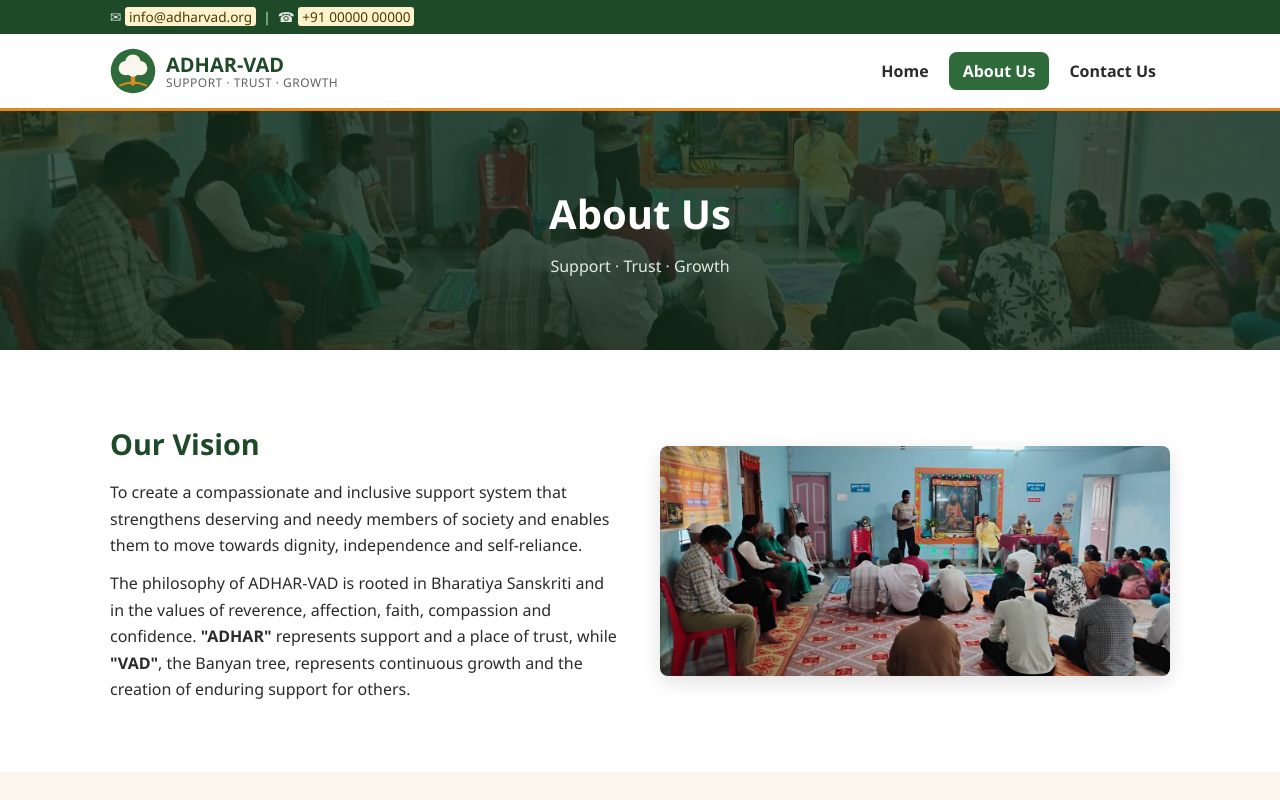
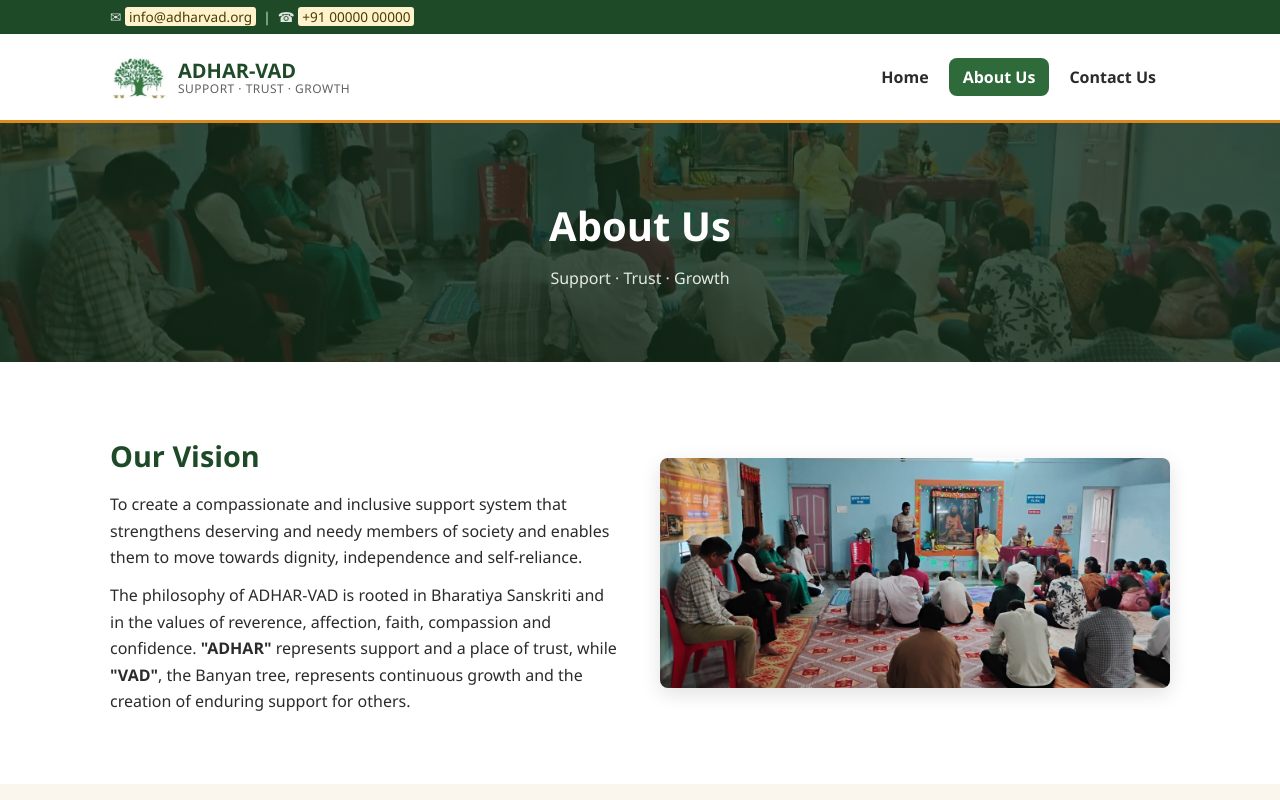
Before and after one commit to 17sourabh/aadharvad, a plain HTML site: page about.html in a window 1280 px wide. Shown: the top 800 px of the page. Drawn offline with Linux system fonts and the light colour scheme.

Commit message:
Use report logo for header and favicon; remove Kulkarni from Our People
Claude-Session: https://claude.ai/code/session_01Vp7tfsnkTndjDDuKLrDU3J

```diff
--- a/about.html
+++ b/about.html
@@ -5,7 +5,7 @@
   <meta name="viewport" content="width=device-width, initial-scale=1.0">
   <title>About Us | ADHAR-VAD</title>
   <meta name="description" content="Vision, objectives, journey and governance of ADHAR-VAD.">
-  <link rel="icon" type="image/svg+xml" href="images/logo.svg">
+  <link rel="icon" type="image/png" href="images/logo.png">
   <link rel="stylesheet" href="css/style.css">
 </head>
 <body>
@@ -19,7 +19,7 @@
   <header class="site-header">
     <div class="nav-wrap">
       <a class="brand" href="index.html">
-        <img class="brand-logo" src="images/logo.svg" alt="ADHAR-VAD logo">
+        <img class="brand-logo" src="images/logo.png" alt="ADHAR-VAD logo">
         <span class="brand-name">ADHAR-VAD<small>SUPPORT · TRUST · GROWTH</small></span>
       </a>
       <nav>
@@ -168,7 +168,6 @@
       <div class="people">
         <div class="person"><div class="avatar">AS</div><h3>Adv. Ajay Shah</h3><p>Trustee</p></div>
         <div class="person"><div class="avatar">VJ</div><h3>Mr. Vishal Joshi</h3><p>Trustee</p></div>
-        <div class="person"><div class="avatar">K</div><h3>Mr. Kulkarni</h3><p>Retired Teacher · Community Partner</p></div>
       </div>
     </div>
   </section>
--- a/css/style.css
+++ b/css/style.css
@@ -53,7 +53,7 @@ header.site-header {
   gap: 10px;
 }
 .brand { display: flex; align-items: center; gap: 10px; text-decoration: none; }
-.brand-logo { width: 46px; height: 46px; flex: 0 0 46px; }
+.brand-logo { width: 58px; height: 58px; flex: 0 0 58px; }
 .brand-mark {
   width: 44px; height: 44px; border-radius: 50%;
   background: var(--green); color: var(--white);
```
Also changed, not shown: contact.html (+2 -2 lines), index.html (+2 -2 lines), images/logo.png (added), images/logo.svg (deleted).
